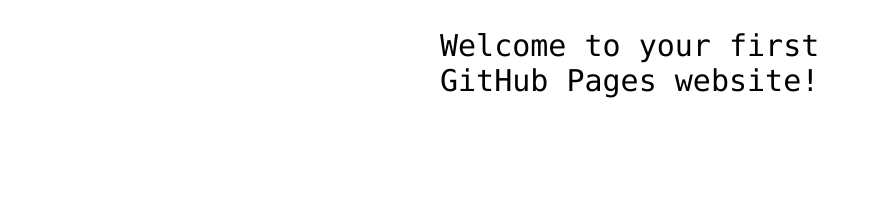
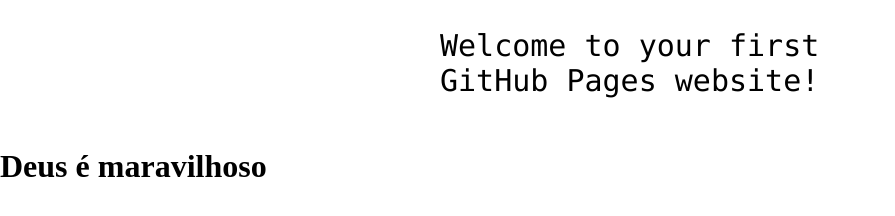
Before and after one commit to CristianoIsaias/arrumoumeupc, a plain HTML site: page index.html in a window 1280 px wide. Shown: the part 360-576 px from the top of the page, without its empty margins (0-895 px from the left). Drawn offline with Linux system fonts and the light colour scheme.

Commit message:
versao 2

```diff
--- a/index.html
+++ b/index.html
@@ -13,6 +13,7 @@
 
 <!-- Change this code here by copy and pasting your template on line 15 -->
 <p>Welcome to your first GitHub Pages website!</p>
+<h1>Deus é maravilhoso</h1>
 
 </body>
 </html>
```
